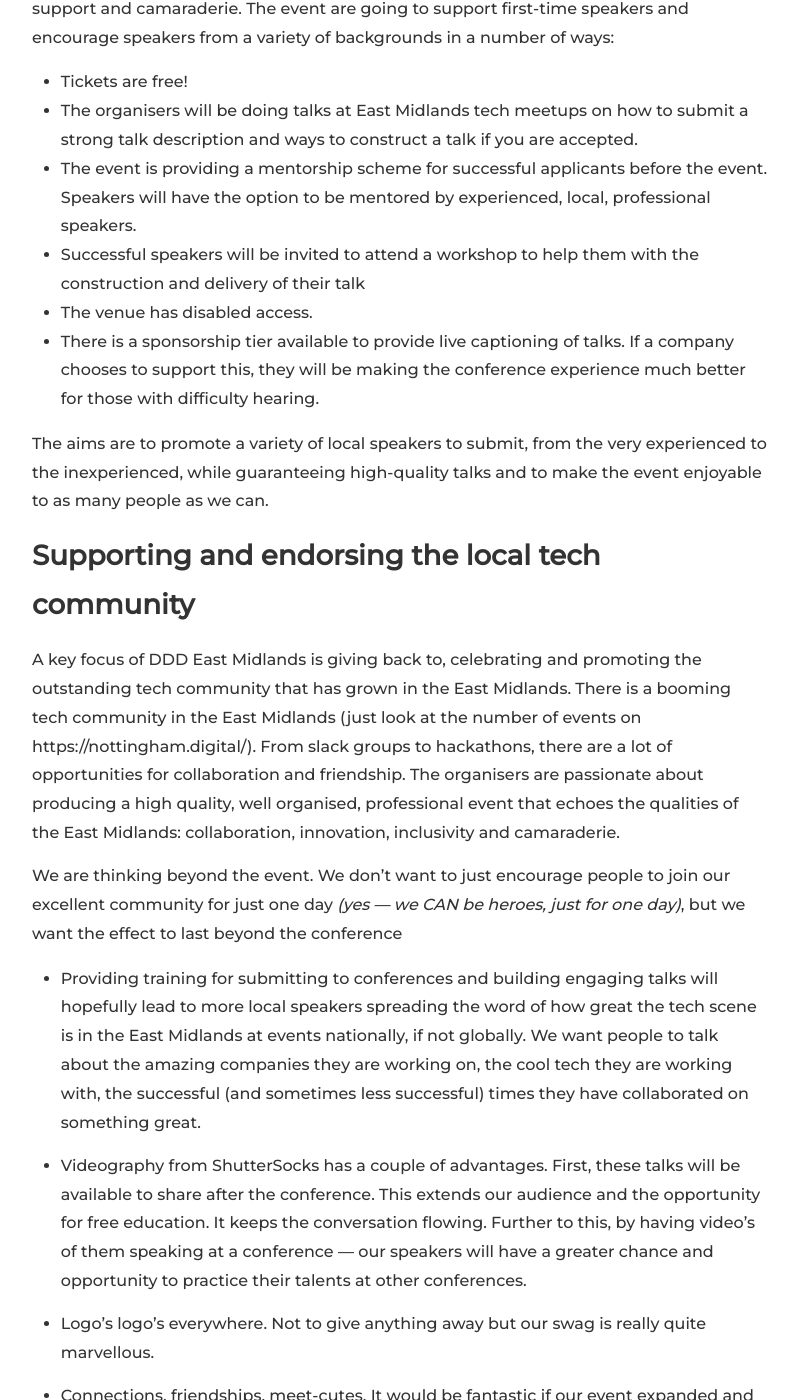
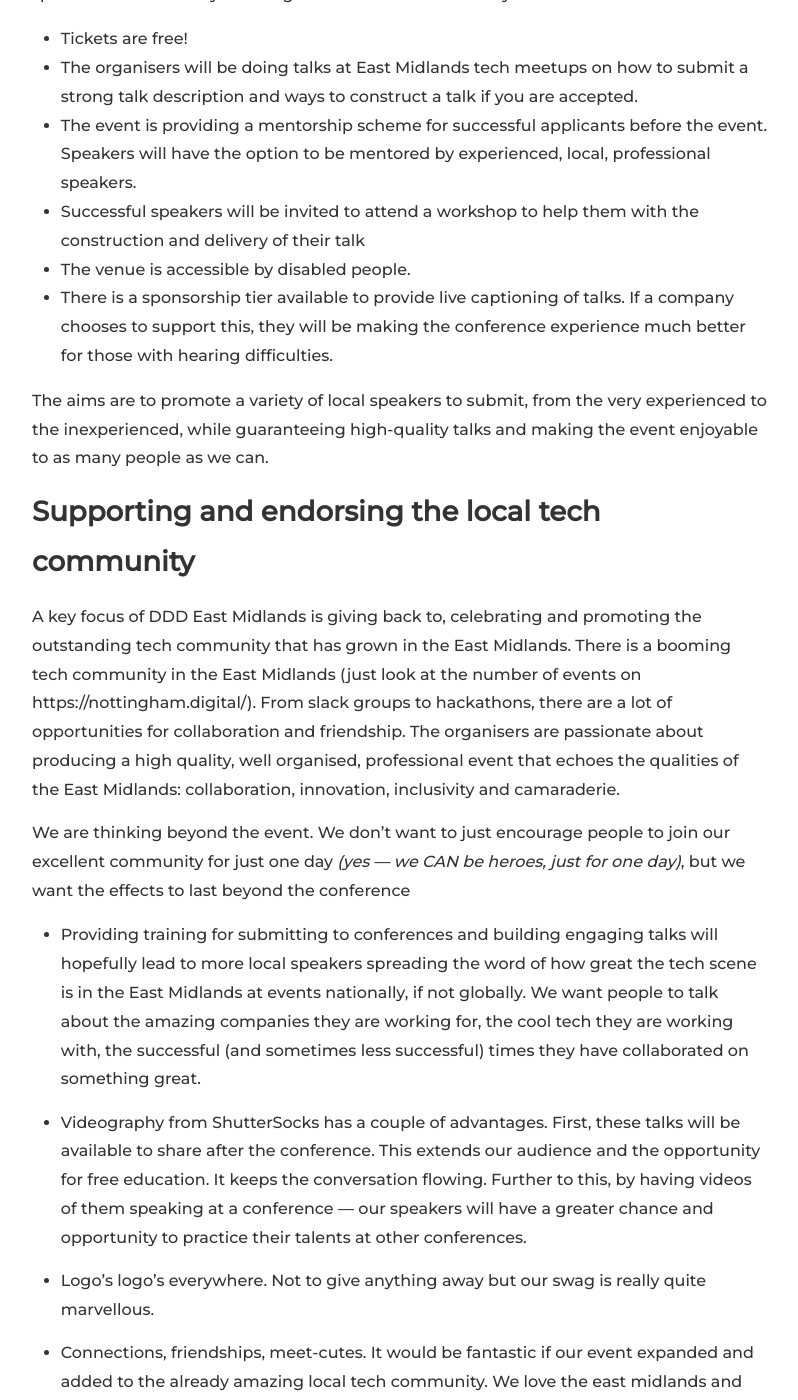
Before and after one commit to DDDEastMidlandsLimited/dddem-blog, a Jekyll site: the page built from _posts/2019-01-06-dddem-post.md, in a window 1280 px wide and 1400 px high, scrolled down 2990 px. Shown: the whole window, without its empty margins (240-1038 px from the left). Built offline with Jekyll 4.4.1, drawn with Linux system fonts in a browser that asks for light colours; nearby versions of some CDN libraries; some of the changed text lies outside the part shown.

Commit message:
Fix spelling mistakes in 2019-01-06-dddem-post.md
Some work as part of #8.

```diff
--- a/_posts/2019-01-06-dddem-post.md
+++ b/_posts/2019-01-06-dddem-post.md
@@ -23,27 +23,26 @@
 
 Coming to Nottingham, October 2019 — a tech conference with the aim to celebrate, reflect and promote the booming tech scene in the East Midlands.
 
-The East Midlands has a lot to boast about in term of the tech companies, talent and community it contains. The DDD East Midlands team think that the East Midlands demonstrates the perfect blend of the professional corporate businesses and the innovative independents and this bleeds right through to the tech scene. This unique and perfect mix of the traditional and contemporary is reflected in the event we are planning. It is part of the multi-national Developer! Developer! Developer! conference community, but with a focus on promoting the talent, companies and the amazing tech community the East Midlands has to offer.
+The East Midlands has a lot to boast about in terms of the tech companies, talent and community it contains. The DDD East Midlands team thinks that the East Midlands demonstrates the perfect blend of professional corporate businesses and innovative independents and this bleeds right through to the tech scene. This unique and perfect mix of the traditional and contemporary is reflected in the event we are planning. It is part of the multi-national Developer! Developer! Developer! conference community, but with a focus on promoting the talent, companies and the amazing tech community the East Midlands has to offer.
 
 <br/>
 
 # What has DDD got to do with it?
 ---
 
-DDD, in this case, does not stand for ‘Domain Drive Design’ but ‘Developer! Developer! Developer’ (confusing, we know). The DDD umbrella was first formed as a conference in 2005, the first event happening in Reading, UK. Since then it has generated many spin-off events across the world.
+DDD, in this case, does not stand for ‘Domain Driven Design’ but ‘Developer! Developer! Developer’ (confusing, we know). The DDD umbrella was first formed as a conference in 2005, the first event happening in Reading, UK. Since then it has generated many spin-off events across the world.
 
-The aims of the original DDD was to provide free technical education. During it’s more than 10-year history, it has nurtured talented speakers, who have gone on to become Microsoft Most Valuable Professionals, Microsoft FTEs and to present at National and International Conferences.
+The aims of the original DDD was to provide free technical education. During its more than 10-year history, it has nurtured talented speakers, who have gone on to become Microsoft "Most Valuable Professionals", Microsoft FTEs and to present at national and international conferences.
 
 Though the original DDD conference is focused on .NET, DDD East Midlands is going to be open to a range of talks within the field of technology. It is language and technology agnostic. Nonetheless, we will be following the four rules created by the original DDD:
 
 - Free tickets to keep it accessible for all attendees.
 
-- Held on a Saturday so attendees don’t have to take time from work.
+- Held on a Saturday so attendees don’t have to take time off from work.
 
 - Open submission policy for speakers. All submissions will be anonymous and anyone can submit.
 
 - Agenda is democratically chosen by attendees and organisers. Attendees vote on the talks they would like to see at the event.
-
 <br/>
 
 # Enough of that! Tell me about DDD East Midlands!
@@ -60,26 +59,26 @@
 
 ## Making it open to all.
 
-As an embodiment of the East Midlands tech community, we want to promote inclusivity, support and camaraderie. The event are going to support first-time speakers and encourage speakers from a variety of backgrounds in a number of ways:
+As an embodiment of the East Midlands tech community, we want to promote inclusivity, support and camaraderie. The event is going to support first-time speakers and encourage speakers from a variety of backgrounds in a number of ways:
 
 - Tickets are free!
 - The organisers will be doing talks at East Midlands tech meetups on how to submit a strong talk description and ways to construct a talk if you are accepted.
 - The event is providing a mentorship scheme for successful applicants before the event. Speakers will have the option to be mentored by experienced, local, professional speakers.
 - Successful speakers will be invited to attend a workshop to help them with the construction and delivery of their talk
-- The venue has disabled access.
-- There is a sponsorship tier available to provide live captioning of talks. If a company chooses to support this, they will be making the conference experience much better for those with difficulty hearing.
+- The venue is accessible by disabled people.
+- There is a sponsorship tier available to provide live captioning of talks. If a company chooses to support this, they will be making the conference experience much better for those with hearing difficulties.
 
-The aims are to promote a variety of local speakers to submit, from the very experienced to the inexperienced, while guaranteeing high-quality talks and to make the event enjoyable to as many people as we can.
+The aims are to promote a variety of local speakers to submit, from the very experienced to the inexperienced, while guaranteeing high-quality talks and making the event enjoyable to as many people as we can.
 
 ## Supporting and endorsing the local tech community
 
 A key focus of DDD East Midlands is giving back to, celebrating and promoting the outstanding tech community that has grown in the East Midlands. There is a booming tech community in the East Midlands (just look at the number of events on https://nottingham.digital/). From slack groups to hackathons, there are a lot of opportunities for collaboration and friendship. The organisers are passionate about producing a high quality, well organised, professional event that echoes the qualities of the East Midlands: collaboration, innovation, inclusivity and camaraderie.
 
-We are thinking beyond the event. We don’t want to just encourage people to join our excellent community for just one day _(yes — we CAN be heroes, just for one day)_, but we want the effect to last beyond the conference
+We are thinking beyond the event. We don’t want to just encourage people to join our excellent community for just one day _(yes — we CAN be heroes, just for one day)_, but we want the effects to last beyond the conference
 
-- Providing training for submitting to conferences and building engaging talks will hopefully lead to more local speakers spreading the word of how great the tech scene is in the East Midlands at events nationally, if not globally. We want people to talk about the amazing companies they are working on, the cool tech they are working with, the successful (and sometimes less successful) times they have collaborated on something great.
+- Providing training for submitting to conferences and building engaging talks will hopefully lead to more local speakers spreading the word of how great the tech scene is in the East Midlands at events nationally, if not globally. We want people to talk about the amazing companies they are working for, the cool tech they are working with, the successful (and sometimes less successful) times they have collaborated on something great.
 
-- Videography from ShutterSocks has a couple of advantages. First, these talks will be available to share after the conference. This extends our audience and the opportunity for free education. It keeps the conversation flowing. Further to this, by having video’s of them speaking at a conference — our speakers will have a greater chance and opportunity to practice their talents at other conferences.
+- Videography from ShutterSocks has a couple of advantages. First, these talks will be available to share after the conference. This extends our audience and the opportunity for free education. It keeps the conversation flowing. Further to this, by having videos of them speaking at a conference — our speakers will have a greater chance and opportunity to practice their talents at other conferences.
 
 - Logo’s logo’s everywhere. Not to give anything away but our swag is really quite marvellous.
 
```
